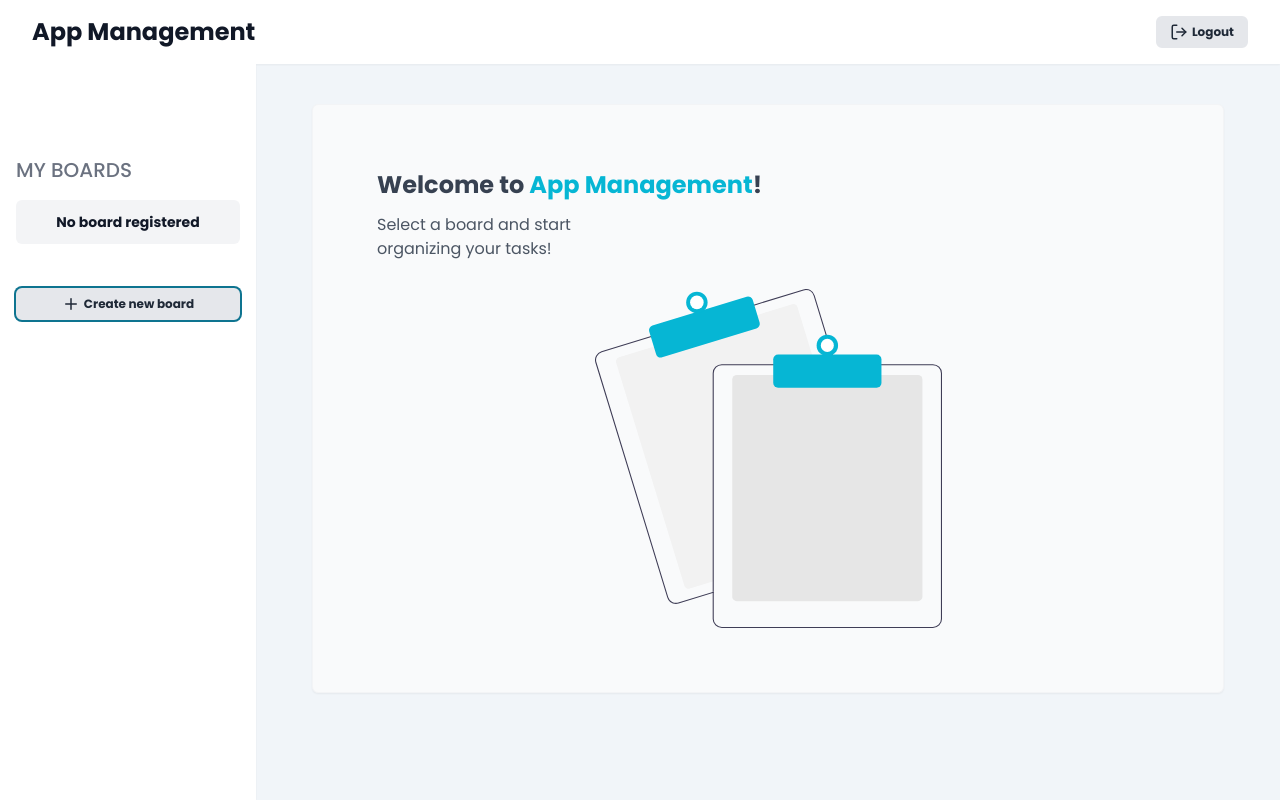
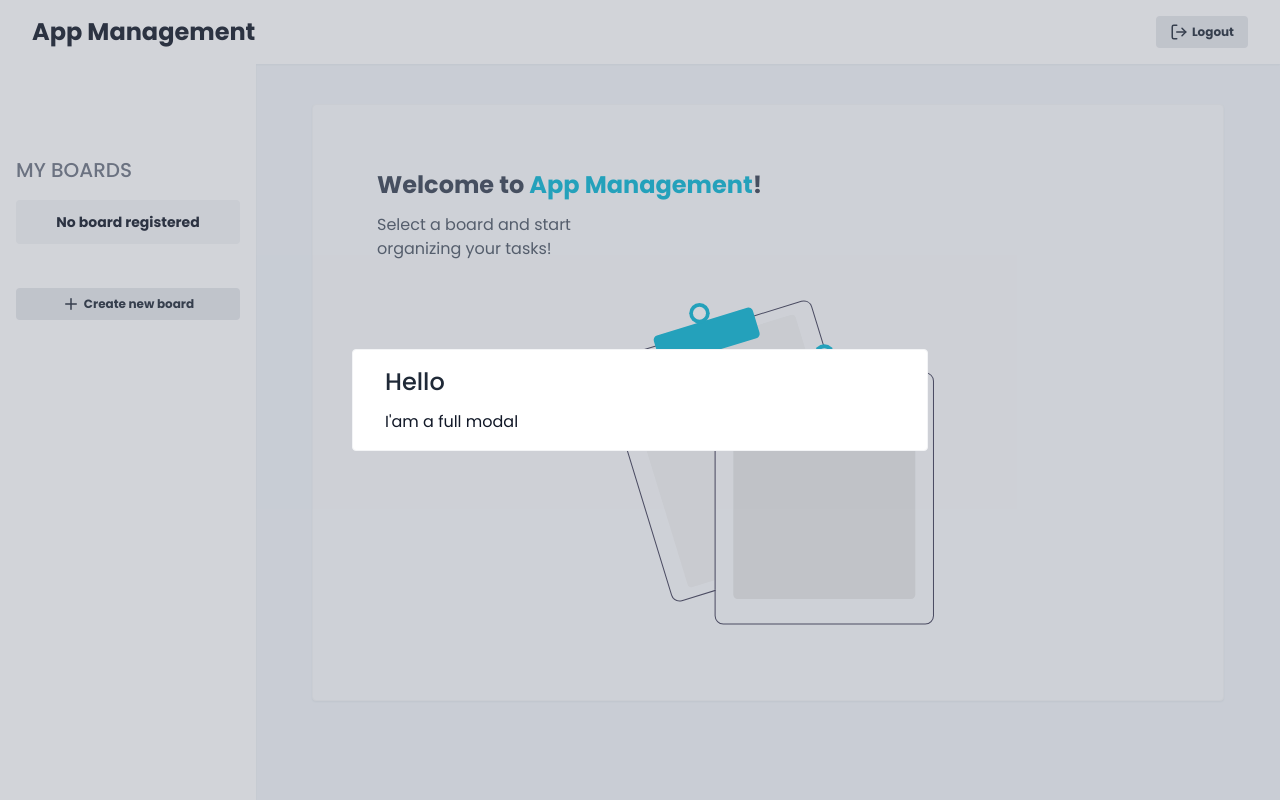
Before and after one commit to FelipeBelloDultra/app-management, a Next.js app: page /dashboard in a window 1280 px wide. Both pictures are taken after a click on the button "Create new board". Built offline with nearby package versions, Linux system fonts and the light colour scheme; no server answers; the database is empty.

Commit message:
feat(components/modal): create modal component and structure

```diff
--- a/package.json
+++ b/package.json
@@ -9,6 +9,7 @@
     "lint": "next lint"
   },
   "dependencies": {
+    "@headlessui/react": "^1.7.17",
     "@hookform/resolvers": "^3.3.2",
     "@prisma/client": "^5.6.0",
     "lucide-react": "^0.292.0",
--- a/src/app/api/boards/route.ts
+++ b/src/app/api/boards/route.ts
@@ -2,6 +2,7 @@ import { z } from "zod";
 import { NextRequest, NextResponse } from "next/server";
 
 import { prisma } from "~/lib/prisma";
+import { setTimeout } from "timers/promises";
 
 const createBoardSchema = z.object({
   name: z.string(),
--- a/src/app/dashboard/page.tsx
+++ b/src/app/dashboard/page.tsx
@@ -2,7 +2,7 @@ import Image from "next/image";
 
 export default function Home() {
   return (
-    <div className="rounded-md bg-gray-50 border border-gray-100 flex items-center flex-col justify-center p-16 shadow-sm">
+    <div className="rounded bg-gray-50 border border-gray-100 flex items-center flex-col justify-center p-16 shadow-sm">
       <div className="self-start mb-7">
         <h1 className="font-bold text-2xl text-gray-700">
           Welcome to <span className="text-cyan-500">App Management</span>!
@@ -13,7 +13,13 @@ export default function Home() {
         </p>
       </div>
 
-      <Image src="/no-data.svg" alt="No data image" width="347" height="332" />
+      <Image
+        src="/no-data.svg"
+        alt="No data image"
+        width="347"
+        height="332"
+        className="h-[347px] w-[332px]"
+      />
     </div>
   );
 }
--- a/src/components/button/styles.ts
+++ b/src/components/button/styles.ts
@@ -1,7 +1,7 @@
 import { tv, VariantProps } from "tailwind-variants";
 
 export const buttonStyles = tv({
-  base: `flex items-center justify-center rounded-md px-3 font-bold transition-all data-[disabled=false]:hover:opacity-70 data-[disabled=false]:cursor-pointer`,
+  base: `flex items-center justify-center rounded px-3 font-bold transition-all data-[disabled=false]:hover:opacity-70 data-[disabled=false]:cursor-pointer`,
   variants: {
     color: {
       primary: "bg-cyan-500 text-white active:bg-cyan-600",
--- a/src/components/header/index.tsx
+++ b/src/components/header/index.tsx
@@ -1,11 +1,14 @@
 import { LogOut } from "lucide-react";
 
 import { Button } from "..";
+import Link from "next/link";
 
 export function Header() {
   return (
     <div className="flex items-center justify-between h-16 px-8 shadow-sm bg-white">
-      <h1 className="font-bold text-2xl">App Management</h1>
+      <Link href="/dashboard" className="font-bold text-2xl">
+        App Management
+      </Link>
 
       <Button color="secondary" size="sm">
         <LogOut className="mr-1 text-gray-800" size={18} />
--- a/src/components/index.ts
+++ b/src/components/index.ts
@@ -1,3 +1,4 @@
 export * from "./button";
 export * from "./header";
 export * from "./sidebar";
+export * from "./modal";
--- /dev/null
+++ b/src/components/modal/components/panel.tsx
@@ -0,0 +1,25 @@
+import { Dialog, DialogPanelProps, Transition } from "@headlessui/react";
+import { Fragment } from "react";
+
+type ModalPanelProps = DialogPanelProps<"div">;
+
+export function ModalPanel({ children, ...props }: ModalPanelProps) {
+  return (
+    <Transition.Child
+      as={Fragment}
+      enter="ease-out duration-300"
+      enterFrom="opacity-0"
+      enterTo="opacity-100"
+      leave="ease-in duration-200"
+      leaveFrom="opacity-100"
+      leaveTo="opacity-0"
+    >
+      <Dialog.Panel
+        {...props}
+        className="mx-auto max-w-xl w-full rounded border border-gray-100 bg-white py-4 px-8 relative"
+      >
+        {children}
+      </Dialog.Panel>
+    </Transition.Child>
+  );
+}
--- /dev/null
+++ b/src/components/modal/components/root.tsx
@@ -0,0 +1,30 @@
+import { Fragment } from "react";
+import { Dialog, DialogProps, Transition } from "@headlessui/react";
+
+type ModalRootProps = DialogProps<"div"> & {
+  children: React.ReactNode;
+};
+
+export function ModalRoot({ open, children, ...rest }: ModalRootProps) {
+  return (
+    <Transition show={open} as={Fragment}>
+      <Dialog open={open} {...rest} className="relative z-50">
+        <Transition.Child
+          as={Fragment}
+          enter="ease-out duration-300"
+          enterFrom="opacity-0"
+          enterTo="opacity-100"
+          leave="ease-in duration-200"
+          leaveFrom="opacity-100"
+          leaveTo="opacity-0"
+        >
+          <div className="fixed inset-0 bg-gray-500/30" aria-hidden="true" />
+        </Transition.Child>
+
+        <div className="fixed inset-0 flex w-screen items-center justify-center p-4">
+          {children}
+        </div>
+      </Dialog>
+    </Transition>
+  );
+}
--- /dev/null
+++ b/src/components/modal/components/title.tsx
@@ -0,0 +1,11 @@
+import { Dialog, DialogTitleProps } from "@headlessui/react";
+
+type ModalTitleProps = DialogTitleProps<"header">;
+
+export function ModalTitle({ children, ...rest }: ModalTitleProps) {
+  return (
+    <Dialog.Title {...rest} className="font-medium text-2xl text-gray-800 mb-3">
+      {children}
+    </Dialog.Title>
+  );
+}
--- /dev/null
+++ b/src/components/modal/index.tsx
@@ -0,0 +1,11 @@
+"use client";
+
+import { ModalRoot } from "./components/root";
+import { ModalPanel } from "./components/panel";
+import { ModalTitle } from "./components/title";
+
+export const Modal = {
+  Root: ModalRoot,
+  Panel: ModalPanel,
+  Title: ModalTitle,
+};
--- /dev/null
+++ b/src/components/sidebar/components/create-board.tsx
@@ -0,0 +1,34 @@
+"use client";
+
+import { useState } from "react";
+import { Plus } from "lucide-react";
+
+import { Button, Modal } from "~/components";
+
+export function CreateBoard() {
+  const [openCreateBoardModal, setOpenCreateBoardModal] = useState(false);
+
+  return (
+    <>
+      <Button
+        color="secondary"
+        size="sm"
+        className="w-full"
+        onClick={() => setOpenCreateBoardModal(true)}
+      >
+        <Plus className="mr-1 text-gray-800" size={18} />
+        Create new board
+      </Button>
+
+      <Modal.Root
+        open={openCreateBoardModal}
+        onClose={() => setOpenCreateBoardModal(false)}
+      >
+        <Modal.Panel>
+          <Modal.Title>Hello</Modal.Title>
+          I&apos;am a full modal
+        </Modal.Panel>
+      </Modal.Root>
+    </>
+  );
+}
--- a/src/components/sidebar/index.tsx
+++ b/src/components/sidebar/index.tsx
@@ -1,7 +1,5 @@
-import { Plus } from "lucide-react";
-
-import { Button } from "..";
 import { Links } from "./components/links";
+import { CreateBoard } from "./components/create-board";
 
 interface BoardsResponse {
   data: Array<{
@@ -38,16 +36,13 @@ export async function Sidebar() {
         {hasResponseData ? (
           <Links boards={boards} />
         ) : (
-          <div className="rounded-md bg-gray-100 p-3 flex items-center justify-center mt-4">
+          <div className="rounded bg-gray-100 p-3 flex items-center justify-center mt-4">
             <p className="font-bold text-sm">No board registered</p>
           </div>
         )}
       </div>
 
-      <Button color="secondary" size="sm" className="w-full">
-        <Plus className="mr-1 text-gray-800" size={18} />
-        Create new board
-      </Button>
+      <CreateBoard />
     </div>
   );
 }
```
Also changed, not shown: 1 other file (tests, documents, lock files or other folders).
